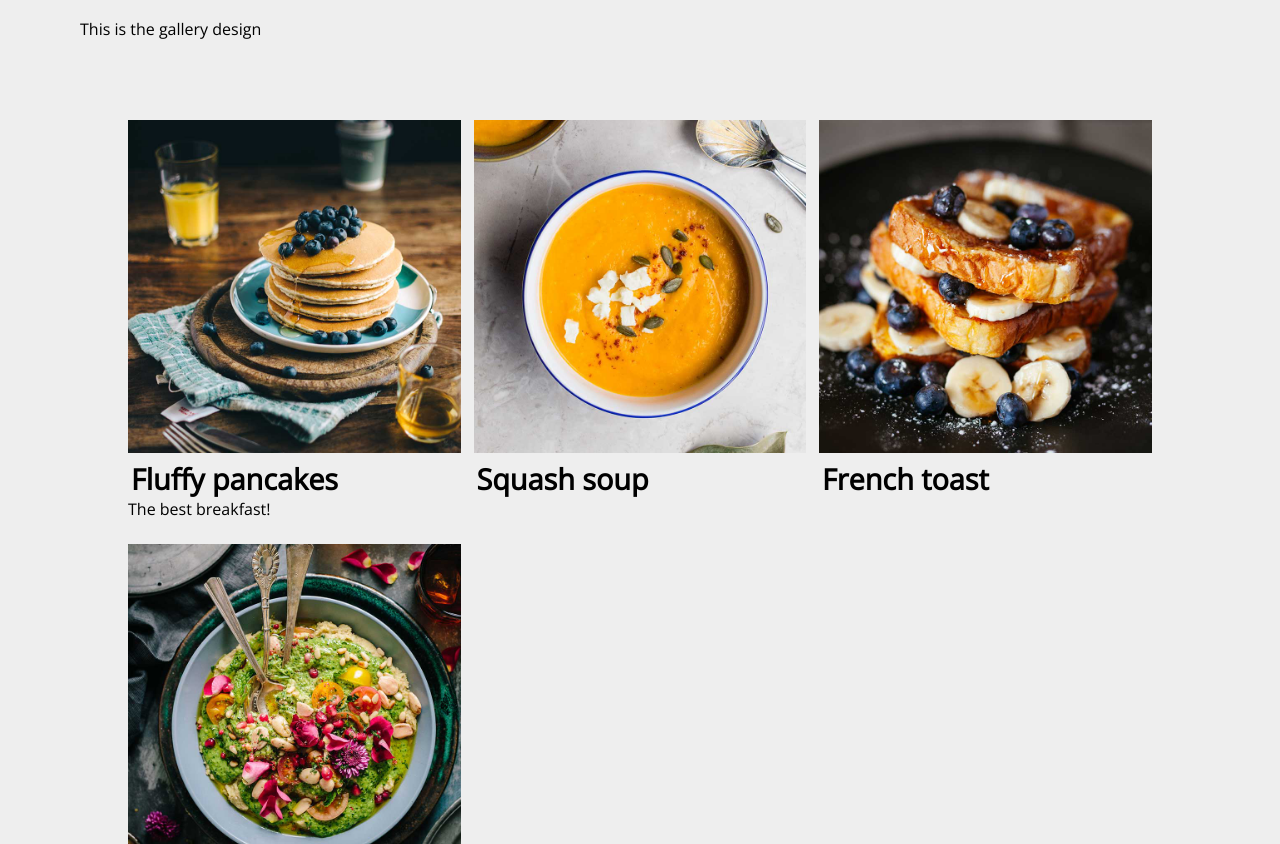
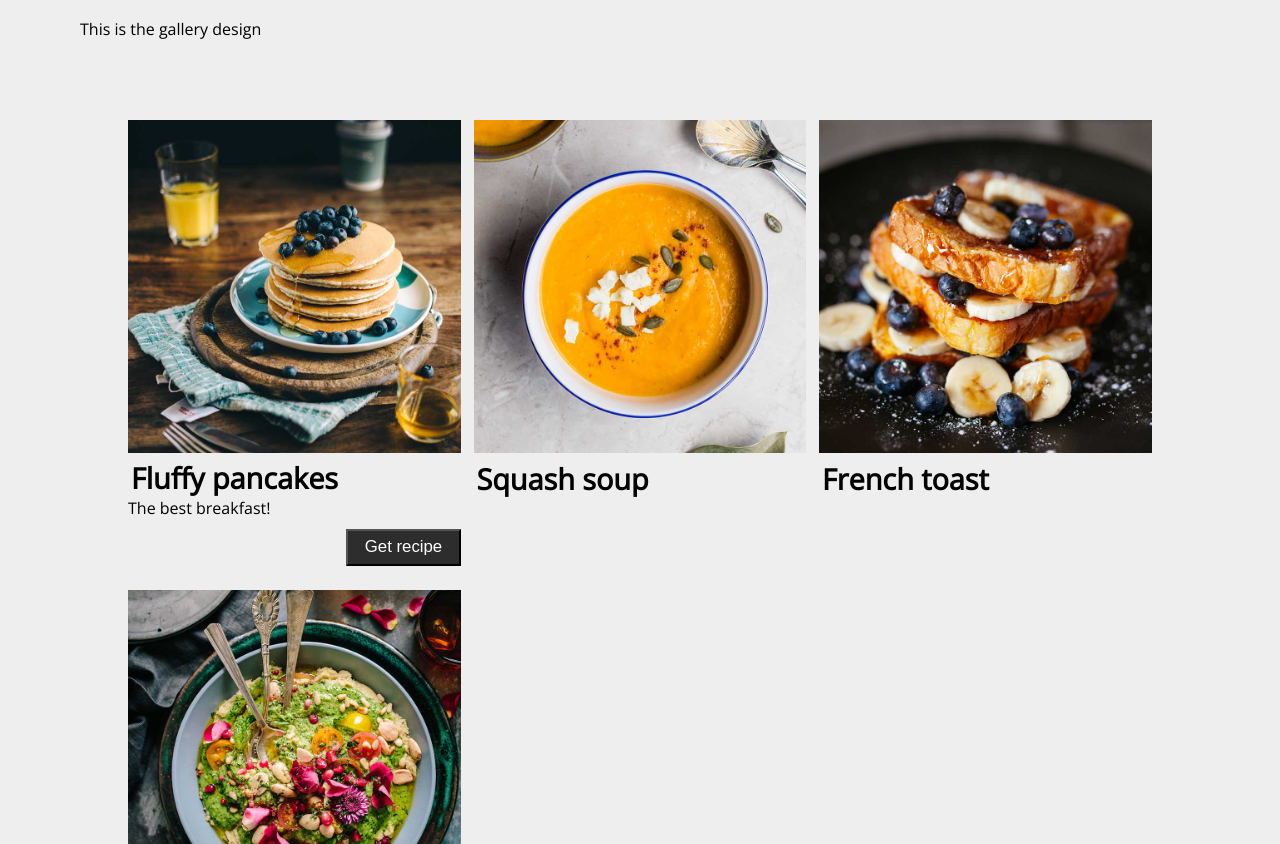
Before and after one commit to elinasohn/elinasohn.github.io, a plain HTML site: page Gallery/index.html in a window 1280 px wide. Shown: the part 256-1100 px from the top of the page. Drawn offline with nearby package versions, Linux system fonts and the light colour scheme.

Commit message:
button added

```diff
--- a/Gallery/CSS/gallery.css
+++ b/Gallery/CSS/gallery.css
@@ -25,8 +25,16 @@ body {
      margin: 0;
  }
  .desc {
-    margin: 0 0 1.5em 0;
+    margin: 0;
     padding: 0;
+}
+.button {
+   background-color: rgb(45, 45, 45);
+   color: white;
+   font-size: 0.7em;
+   padding: 0.4em 1em;
+   margin: 0.6em 0 1.4em;
+   float: right;
 }
 
  @media screen and (min-width : 490px) {
--- a/Gallery/index.html
+++ b/Gallery/index.html
@@ -37,10 +37,11 @@
         <section class="two">
             <div class="wrap">
                 <div class="box">
-                    <a href="detail.html" title="asdf" target="_blank"><img src="Images/food1-small.jpg" alt=""></a>
+                    <img src="Images/food1-small.jpg" alt="">
                     <div class="hoverText">
                     <h3 class="titleBox">Fluffy pancakes</h3>
                     <p class="desc">The best breakfast!</p>
+                    <a href="detail.html" title="asdf" target="_blank"><button class="button">Get recipe</button></a>
                     </div>
                 </div>
                 <div class="box">
```
